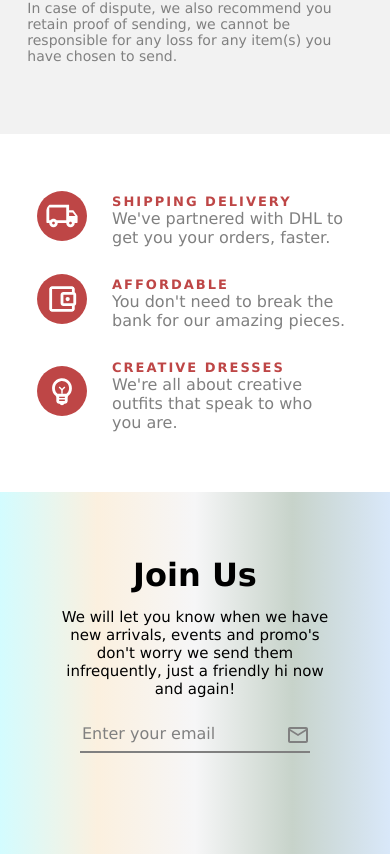
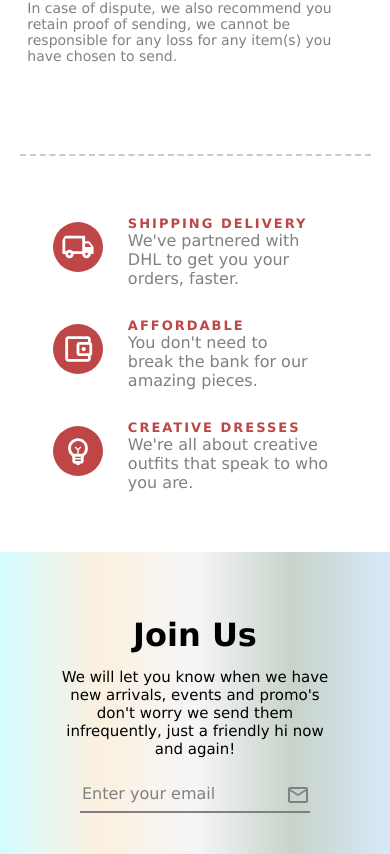
Before and after one commit to yakubu-josiah/TimzyClassic_client, a React (Create React App) app in the folder client/: page /return-refund-policy in a window 390 px wide. Shown: the part 1143-1997 px from the top of the page. Built offline with nearby package versions, Linux system fonts and the light colour scheme.

Commit message:
style(css): remove the background color and added borderline

```diff
--- a/client/src/pages/RefundReturn/RefundReturn.css
+++ b/client/src/pages/RefundReturn/RefundReturn.css
@@ -6,7 +6,6 @@
 .RR .cont {
     padding: 10px 0;
     margin-bottom: 20px;
-    background:#97979721;
 }
 .RR .cont .wrap {
     width: 100%;
@@ -48,10 +47,18 @@
     color: #be4646;
     font-weight: 600;
 }
-
+.RR .sf {
+    margin: auto;
+    width: 85%;
+    padding-top: 20px;
+    border-top: 2px dashed #abababa1;
+}
 
 @media screen and (max-width: 850px) {
     .RR .cont .wrap {
         flex-direction: column;
     }
+    .RR .sf {
+        width: 90%;
+    }
 }
```
